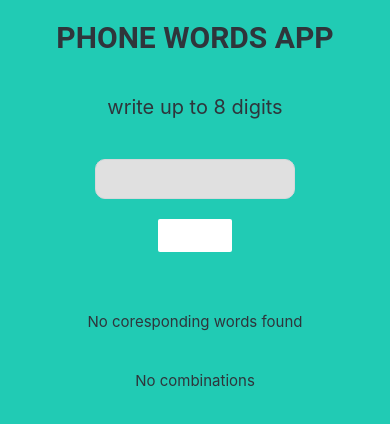
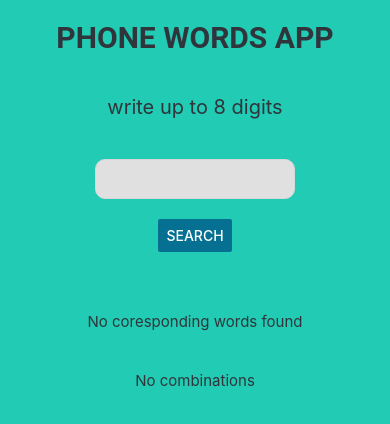
Before and after one commit to Gruberod/PhoneWordsApp, a React Native app: screen / in a window 390 px wide. Shown: the top 424 px of the page. Built offline with nearby package versions, Linux system fonts and the light colour scheme.

Commit message:
button colour changed due to android specifics

```diff
--- a/App.js
+++ b/App.js
@@ -92,7 +92,7 @@ export default class App extends React.Component {
         />
         <Button
           disabled={this.state.inputError != ''}
-          color="#ffffff"
+          color="#067093"
           title="SEARCH"
           onPress={this.getCombinationsAndFilterWords}
         />
```
